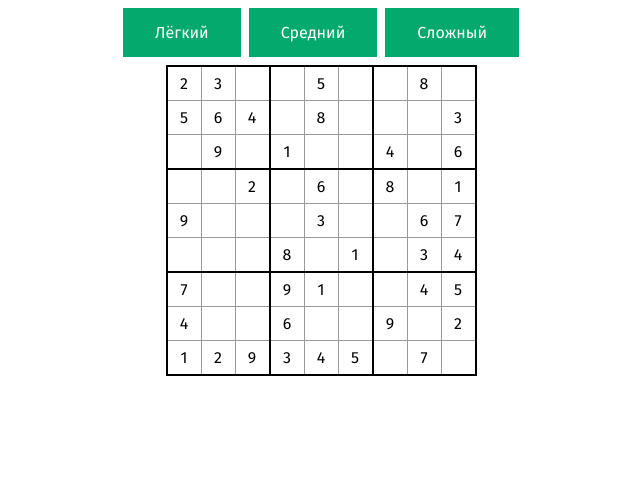
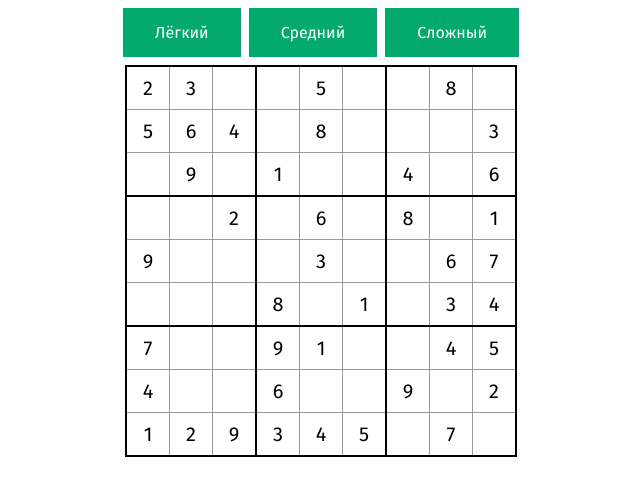
Before and after one commit to AlexCherkashov/sudoku, a Vue app: page / in a window 1280 px wide. Both pictures are taken after a click on the button "Лёгкий". Shown: the top 496 px of the page, without its empty margins (319-959 px from the left). Built offline with nearby package versions, Linux system fonts and the light colour scheme.

Commit message:
добавлен ввод чисел

```diff
--- a/src/App.vue
+++ b/src/App.vue
@@ -26,13 +26,23 @@
         <td
           v-for="(cell, cellIndex) in row"
           :key="cellIndex"
-          :class="{ backlight: cellIndex === selectedCell.y, 'backlight-number': cell == selectedCell.value }"
+          :class="{
+            backlight: cellIndex === selectedCell.y,
+            'backlight-number': cell.value == selectedCell.value,
+            'error-cell': cell.error
+          }"
           @click="cellClick(rowIndex, cellIndex, cell)">
-          {{ cell }}
+          {{ cell.value }}
         </td>
       </tr>
     </tbody>
   </table>
+  <input
+    ref="inputCell"
+    type="text"
+    style="position: absolute; top: -50px"
+    @keyup="inputValue"
+  />
 </template>
 
 <script setup>
@@ -45,6 +55,8 @@ import { hideCells } from './helpers/operations';
 
 const tableRef = ref([]);
 const selectedCell = ref({});
+const inputCell = ref();
+let answer = [];
 
 function getInitializedTable() {
   const table = [];
@@ -58,16 +70,33 @@ function getInitializedTable() {
 }
 
 function generateSudoku(hiddenCellsCount) {
+  selectedCell.value = {};
   let table = getInitializedTable();
   for (let i = 0; i < GENERATE_REPEAT; i++) {
     const operation = getRandomFromArray(Object.values(OPERATIONS));
     table = operation(table);
   }
+  answer = structuredClone(table);
   tableRef.value = hideCells(table, hiddenCellsCount);
 }
 
-function cellClick(x, y, value) {
-  selectedCell.value = {x, y, value};
+function cellClick(x, y, cell) {
+  selectedCell.value = {x, y, value: cell.value};
+  if (cell.isEntered || cell.error) {
+    inputCell.value.focus();
+  }
+}
+
+function inputValue(event) {
+  const inputNumber = +event.key;
+  const {x, y} = selectedCell.value;
+  if (inputNumber && inputNumber > 0 && inputNumber <= TABLE_SIZE) {
+    tableRef.value[x][y].value = inputNumber;
+    tableRef.value[x][y].error = answer[x][y] !== inputNumber;
+    selectedCell.value.value = inputNumber;
+  } else if (event.code === 'Backspace'){
+    tableRef.value[x][y].value = null;
+  }
 }
 
 </script>
@@ -77,6 +106,17 @@ function cellClick(x, y, value) {
     display: flex;
     flex-direction: column;
     align-items: center;
+  }
+
+  .cell-input {
+    width: 100%;
+    height: 100%;
+    border: 0;
+    padding: 0;
+    background-color: #00000000;
+  }
+  .error-cell {
+    color: red;
   }
 
   .backlight {
@@ -106,10 +146,10 @@ function cellClick(x, y, value) {
     border-collapse: collapse;
   }
   td {
+    font-size: 20px;
     border: 1px solid #999999;
-    padding: 4px;
-    width: 25px;
-    height: 25px;
+    width: 40px;
+    height: 40px;
     text-align: center;
   }
   td:nth-child(3n) {
--- a/src/helpers/operations.js
+++ b/src/helpers/operations.js
@@ -46,5 +46,15 @@ export function hideCells(table, cellsCount) {
       i--;
     }
   }
+
+  for (let i = 0; i < TABLE_SIZE; i++) {
+    for (let j = 0; j < TABLE_SIZE; j++) {
+      table[i][j] = {
+        isEntered: !table[i][j],
+        value: table[i][j],
+      };
+    }
+  }
+
   return table;
 }
```
